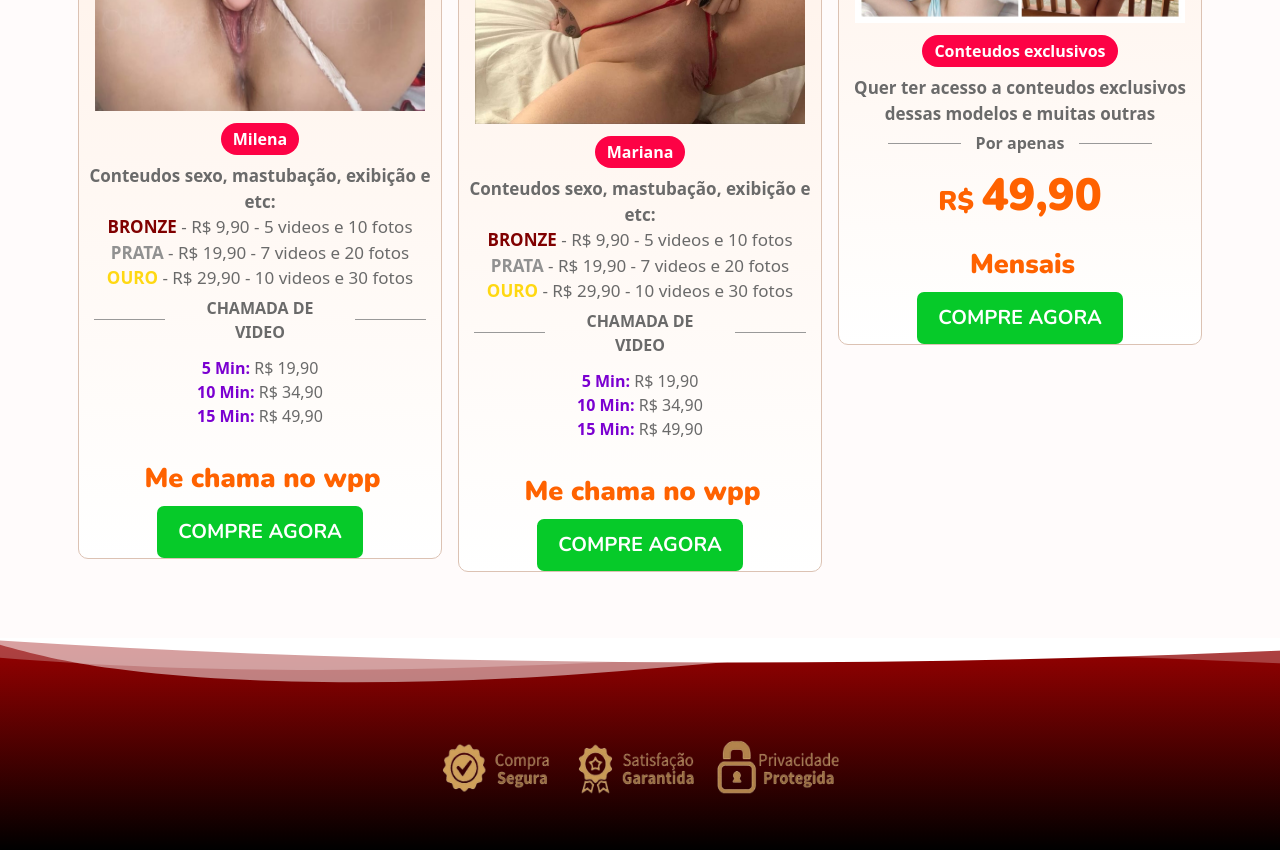
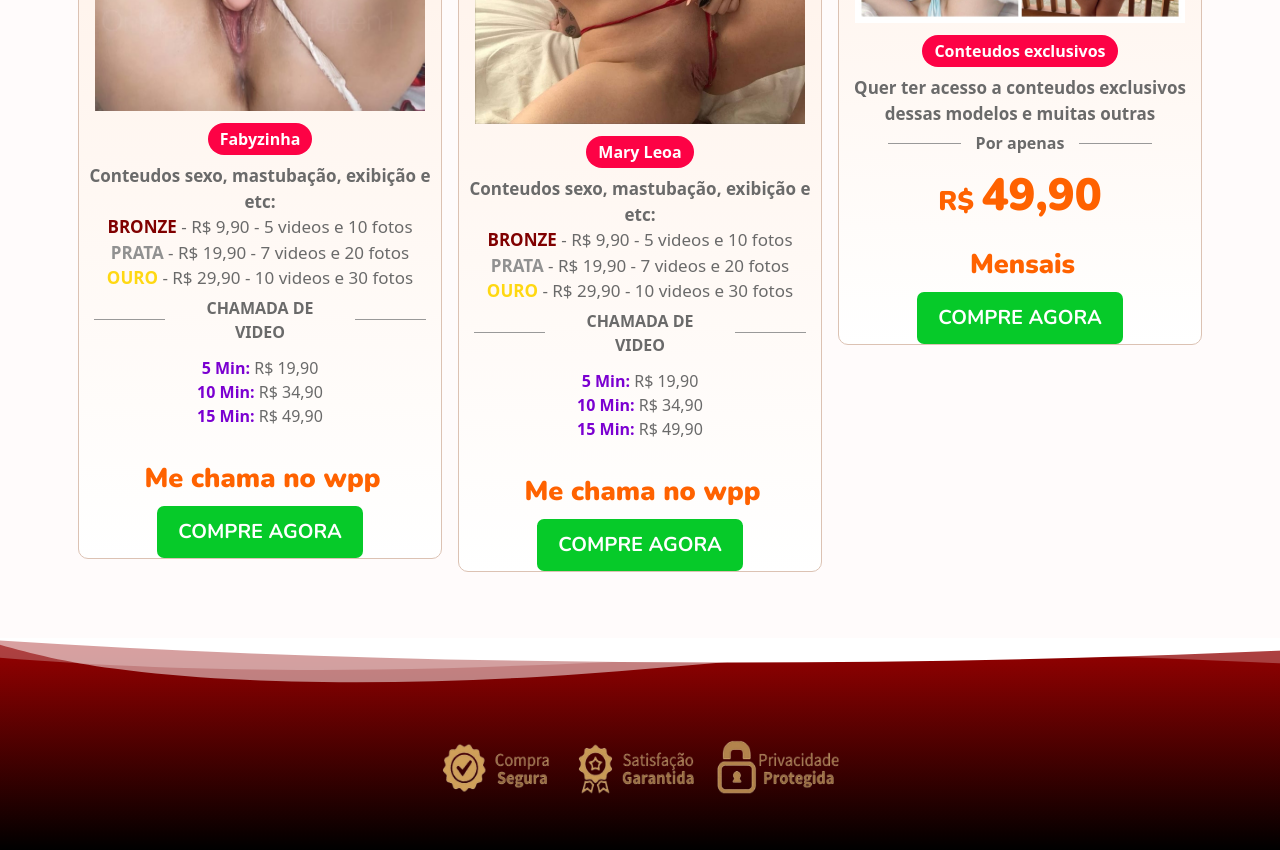
Before and after one commit to walicard56/meusconteudos.site, a plain HTML site: page index.html in a window 1280 px wide. Shown: the part 1000-1850 px from the top of the page. Drawn offline with nearby package versions, Linux system fonts and the light colour scheme.

Commit message:
Update index.html

```diff
--- a/index.html
+++ b/index.html
@@ -61,7 +61,7 @@
 							<img src="./castanhita/mina1.jpeg" class="img-fluid mb-2">
 						</div>
 						<div class="col-6 col-md-12 text-start text-md-center ps-2 ps-md-0 my-auto pt-2">
-							<p class="desconto mb-0">Milena</p>
+							<p class="desconto mb-0">Fabyzinha</p>
 							<p class="preco-antigo"><strong>Conteudos sexo, mastubação, exibição e etc:</strong><br>
 								<b style="color: maroon;">BRONZE</b> - R$ 9,90 - 5 videos e 10 fotos <br>
 								<b style="color: rgb(145, 145, 145);">PRATA</b> - R$ 19,90 - 7 videos e 20 fotos <br>
@@ -94,7 +94,7 @@
 							<img src="./castanhita/mina2.jpeg" class="img-fluid mb-2">
 						</div>
 						<div class="col-6 col-md-12 text-start text-md-center ps-2 ps-md-0 my-auto pt-2">
-							<p class="desconto mb-0">Mariana</p>
+							<p class="desconto mb-0">Mary Leoa</p>
 							<p class="preco-antigo"><strong>Conteudos sexo, mastubação, exibição e etc:</strong><br>
 								<b style="color: maroon;">BRONZE</b> - R$ 9,90 - 5 videos e 10 fotos <br>
 								<b style="color: rgb(145, 145, 145);">PRATA</b> - R$ 19,90 - 7 videos e 20 fotos <br>
```
